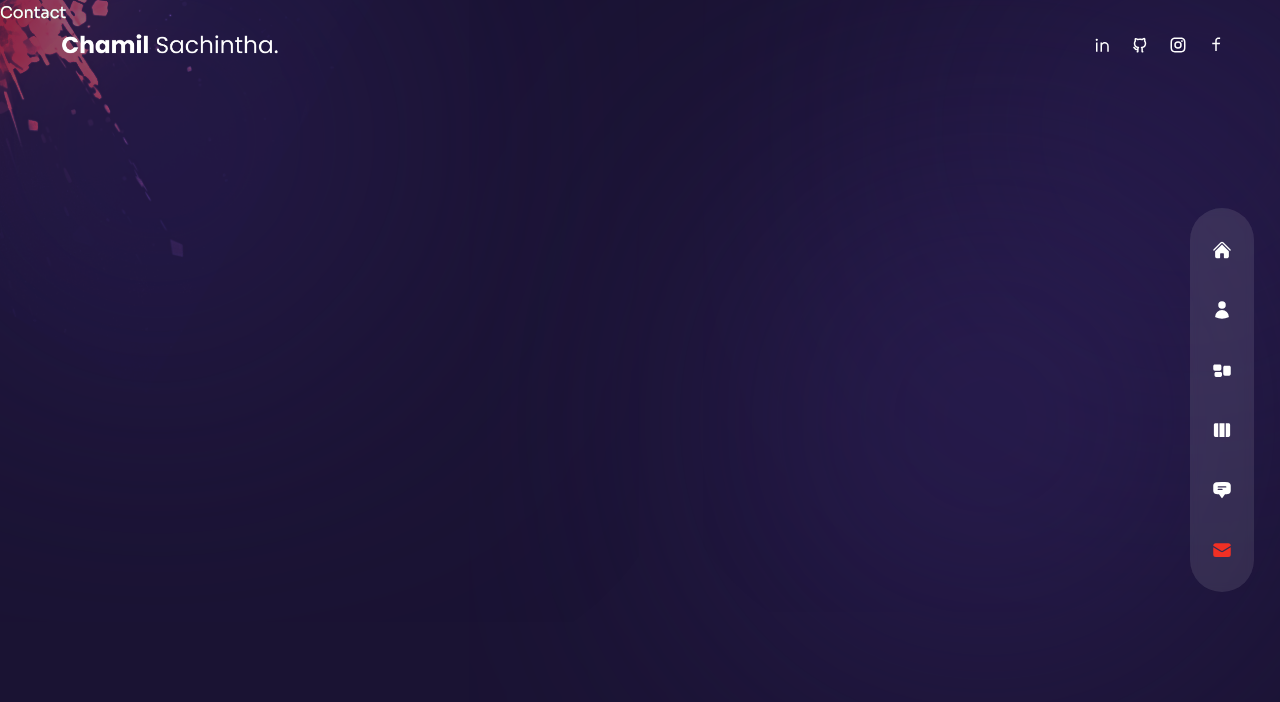
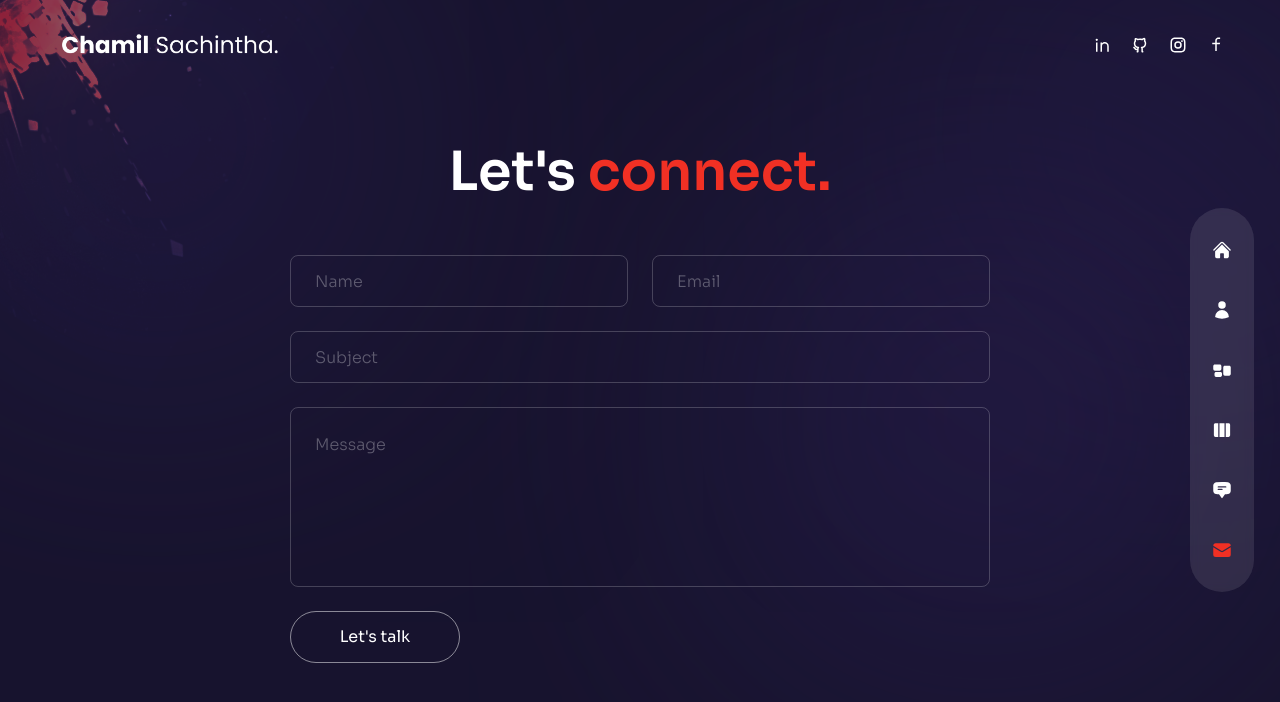
Before and after one commit to ChamilSachintha/Personal-Portfolio-2, a Next.js app: page /contact in a window 1280 px wide. Shown: the top 702 px of the page. Built offline with nearby package versions, Linux system fonts and the light colour scheme.

Commit message:
Create contact page

```diff
--- a/pages/contact/index.js
+++ b/pages/contact/index.js
@@ -1,5 +1,57 @@
+// Components
+import Circles from "/components/Circles";
+
+// Icons
+import { BsArrowRight } from "react-icons/bs";
+
+// Framer
+import { motion } from "framer-motion";
+
+// Variants
+import { fadeIn } from "../../variants";
+
 const Contact = () => {
-  return <div>Contact</div>;
+  return (
+    <div className="h-full bg-primary/30">
+      <div className="container mx-auto py-32 text-center xl:text-left flex items-center justify-center h-full">
+        {/* Text and form */}
+        <div className="flex flex-col w-full max-w-[700px]">
+          {/* Text */}
+          <motion.h2
+            variants={fadeIn("up", 0.2)}
+            initial="hidden"
+            animate="show"
+            exit="hidden"
+            className="h2 text-center mb-12"
+          >
+            Let&apos;s <span className="text-accent">connect.</span>
+          </motion.h2>
+          {/* Form */}
+          <form
+            variants={fadeIn("up", 0.4)}
+            initial="hidden"
+            animate="show"
+            exit="hidden"
+            className="flex-1 flex flex-col gap-6 w-full mx-auto"
+          >
+            {/* Input group */}
+            <div className="flex gap-x-6 w-full">
+              <input type="text" placeholder="name" className="input" />
+              <input type="text" placeholder="email" className="input" />
+            </div>
+            <input type="text" placeholder="subject" className="input" />
+            <textarea placeholder="message" className="textarea"></textarea>
+            <button className="btn rounded-full border border-white/50 max-w-[170px] px-8 transition-all duration-300 flex items-center justify-center overflow-hidden hover:border-accent group">
+              <span className="group-hover:-translate-y-[120%] group-hover:opacity-0 transition-all duration-500">
+                Let&apos;s talk
+              </span>
+              <BsArrowRight className="-translate-y-[120%] opacity-0 group-hover:flex group-hover:-translate-y-0 group-hover:opacity-100 transition-all duration-300 absolute text-[22px]" />
+            </button>
+          </form>
+        </div>
+      </div>
+    </div>
+  );
 };
 
 export default Contact;
```
